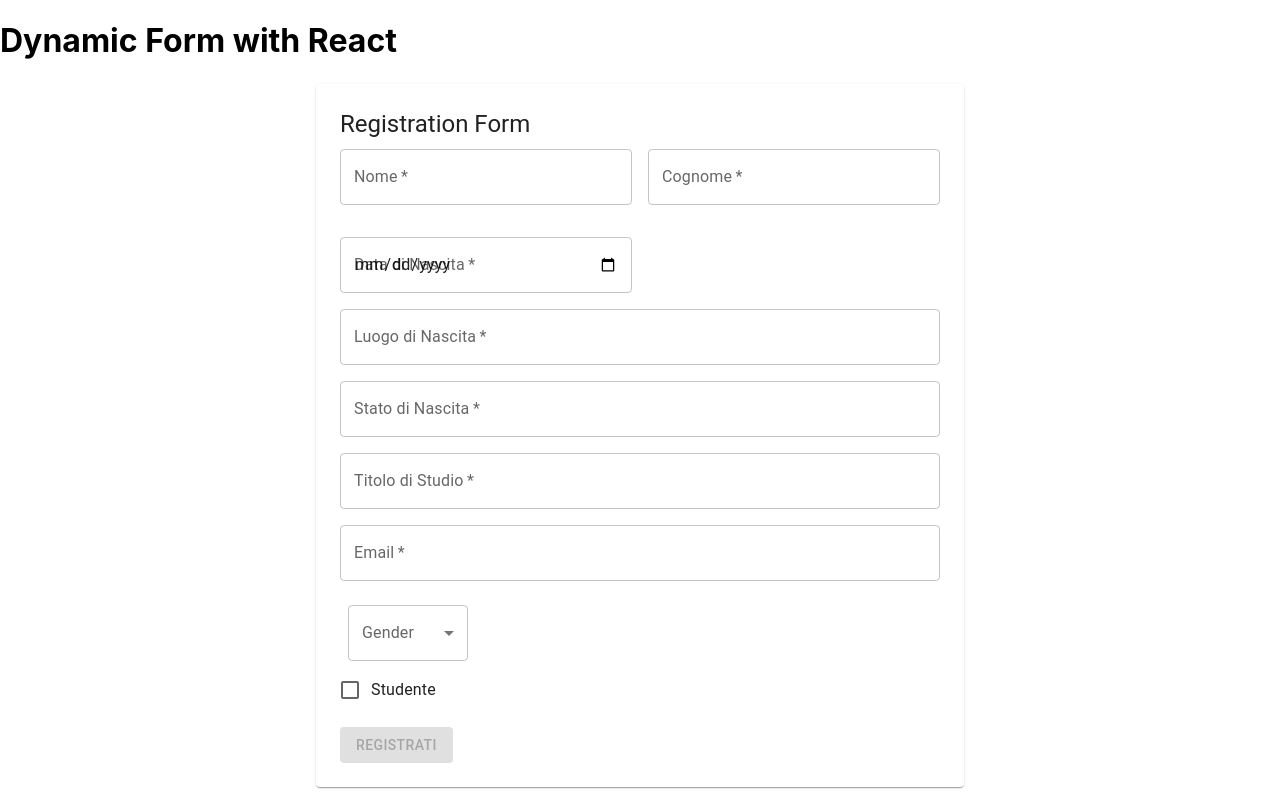
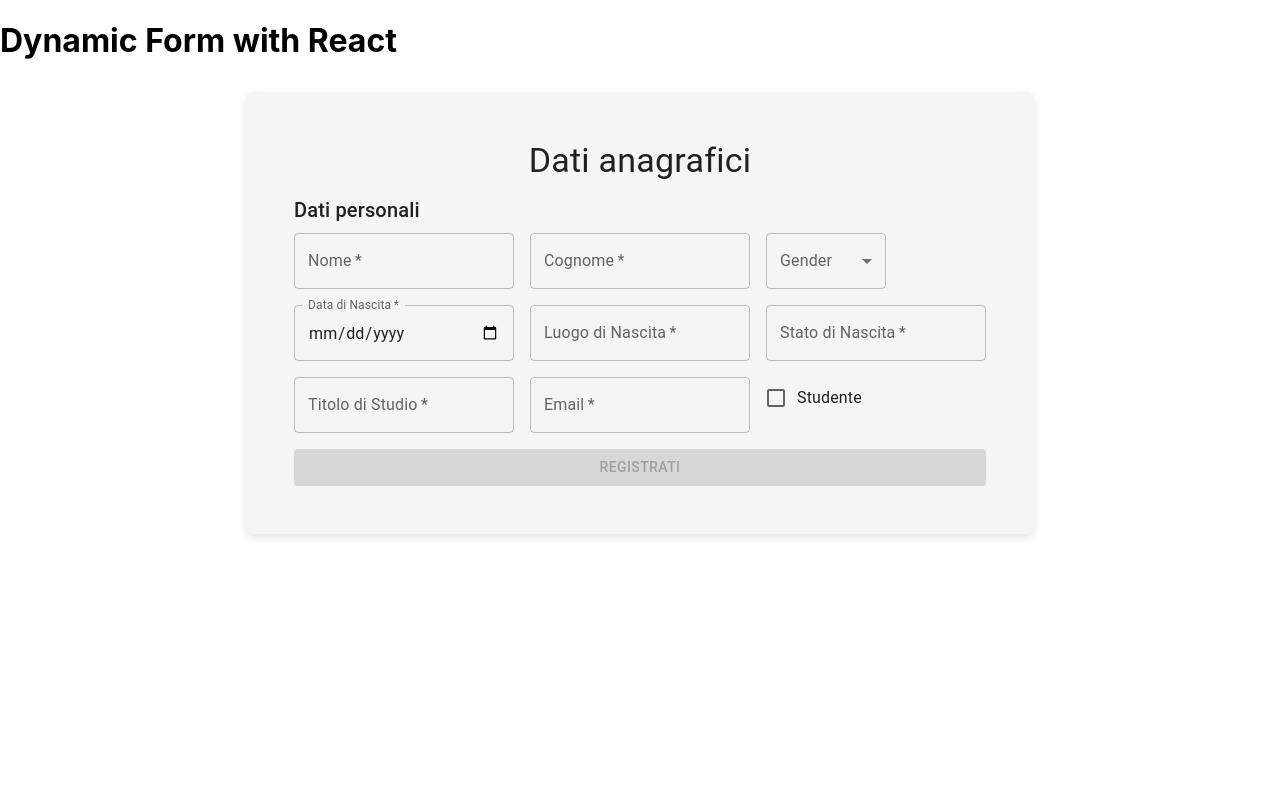
Before and after one commit to mattia757/Ing_Soft, a React (Create React App) app in the folder frontend/: page / in a window 1280 px wide. Built offline with nearby package versions, Linux system fonts and the light colour scheme.

Commit message:
Campi Anagrafici

```diff
--- a/frontend/src/App.js
+++ b/frontend/src/App.js
@@ -1,6 +1,7 @@
 import './App.css';
 import './apps/RegisterUser'
 import RegisterUser from './apps/RegisterUser';
+import Test from './apps/Test';
 import ControlledOpenSelect from './apps/Test';
 
 function App() {
--- a/frontend/src/apps/RegisterUser.js
+++ b/frontend/src/apps/RegisterUser.js
@@ -1,4 +1,5 @@
 import React, { useState, useEffect } from 'react';
+
 import {
   Button,
   Checkbox,
@@ -16,18 +17,21 @@ import {
 import styled from '@mui/material/styles/styled';
 
 const StyledPaper = styled(Paper)(({ theme }) => ({
-  padding: theme.spacing(3),
-  maxWidth: '600px',
-  margin: 'auto',
-  marginTop: theme.spacing(3),
+  padding: theme.spacing(6),
+  //maxWidth: '600px',
+  margin: '2rem',
+  //marginTop: theme.spacing(3),
+  backgroundColor: '#f5f5f5',
+  borderRadius: '8px',
+  boxShadow: '0px 4px 8px rgba(0, 0, 0, 0.1)',
 }));
 
 const StyledForm = styled('form')(({ theme }) => ({
   '& .MuiTextField-root': {
-    marginBottom: theme.spacing(2),
+    //marginBottom: theme.spacing(2),
   },
   '& .MuiButton-root': {
-    marginTop: theme.spacing(2),
+    //marginTop: theme.spacing(2),
   },
 }));
 
@@ -79,7 +83,8 @@ function RegistrationForm() {
       birthCountry &&
       educationTitle &&
       email &&
-      isEmailValid(email)
+      isEmailValid(email) &&
+      typeof isStudent === 'boolean'
     ) {
       setIsFormComplete(true);
     } else {
@@ -133,12 +138,15 @@ function RegistrationForm() {
   return (
     <Container maxWidth="md">
       <StyledPaper>
-        <Typography variant="h5" gutterBottom>
-          Registration Form
+        <Typography variant="h4" align='center' gutterBottom>
+          Dati anagrafici
+        </Typography>
+        <Typography variant="h6" gutterBottom>
+          Dati personali
         </Typography>
         <StyledForm onSubmit={handleSubmit}>
           <Grid container spacing={2}>
-            <Grid item xs={12} sm={6}>
+            <Grid item xs={12} sm={4}>
               <TextField
                 label="Nome"
                 fullWidth
@@ -152,7 +160,7 @@ function RegistrationForm() {
                 }
               />
             </Grid>
-            <Grid item xs={12} sm={6}>
+            <Grid item xs={12} sm={4}>
               <TextField
                 label="Cognome"
                 fullWidth
@@ -166,19 +174,47 @@ function RegistrationForm() {
                 }
               />
             </Grid>
-            <Grid item xs={12} sm={6}>
+            <Grid item xs={12} sm={4}>
+              <FormControl sx={{ m: 1, minWidth: 120 }} style={{ margin: 'auto' }}>
+              <InputLabel id="demo-controlled-open-select-label" >
+                Gender
+              </InputLabel>
+                <Select
+                  labelId="demo-controlled-open-select-label"
+                  id="demo-controlled-open-select"
+                  open={open}
+                  onClose={handleClose}
+                  onOpen={handleOpen}
+                  name="gender"
+                  value={gender}
+                  label="Gender"
+                  onChange={(event) => setGender(event.target.value)}
+                  required
+                >
+                  <MenuItem value={'maschio'}>Maschio</MenuItem>
+                  <MenuItem value={'femmina'}>Femmina</MenuItem>
+                </Select>
+              </FormControl>
+            </Grid>
+            <Grid item xs={12} sm={4}>
               <TextField
                 label="Data di Nascita"
                 fullWidth
                 type="date"
-                name="birthDate"
-                value={birthDate}
-                onChange={(event) => setBirthDate(event.target.value)}
+                InputLabelProps={{
+                  shrink: true,
+                }}
+                InputProps={{
+                  inputProps: {
+                    max: new Date().toISOString().split('T')[0], // Impedisci la selezione di date future
+                  },
+                  value: birthDate,
+                  onChange: (event) => setBirthDate(event.target.value),
+                }}
                 required
               />
             </Grid>
-            </Grid>
-            <Grid item xs={12}>
+            <Grid item xs={12} sm={4}>
               <TextField
                 label="Luogo di Nascita"
                 fullWidth
@@ -191,7 +227,7 @@ function RegistrationForm() {
                 }}
               />
             </Grid>
-            <Grid item xs={12}>
+            <Grid item xs={12} sm={4}>
               <TextField
                 label="Stato di Nascita"
                 fullWidth
@@ -201,7 +237,7 @@ function RegistrationForm() {
                 required
               />
             </Grid>
-            <Grid item xs={12}>
+            <Grid item xs={12} sm={4}>
               <TextField
                 label="Titolo di Studio"
                 fullWidth
@@ -211,7 +247,7 @@ function RegistrationForm() {
                 required
               />
             </Grid>
-            <Grid item xs={12}>
+            <Grid item xs={12} sm={4}>
               <TextField
                 label="Email"
                 fullWidth
@@ -228,28 +264,7 @@ function RegistrationForm() {
                 }
               />
             </Grid>
-            <Grid item xs={12} sm={6}>
-              <FormControl sx={{ m: 1, minWidth: 120 }}>
-                <InputLabel id="demo-controlled-open-select-label">
-                  Gender
-                </InputLabel>
-                <Select
-                  labelId="demo-controlled-open-select-label"
-                  id="demo-controlled-open-select"
-                  open={open}
-                  onClose={handleClose}
-                  onOpen={handleOpen}
-                  name="gender"
-                  value={gender}
-                  label="Gender"
-                  onChange={(event) => setGender(event.target.value)}
-                  required
-                >
-                  <MenuItem value={'maschio'}>Maschio</MenuItem>
-                  <MenuItem value={'femmina'}>Femmina</MenuItem>
-                </Select>
-              </FormControl>
-            <Grid item xs={12}>
+            <Grid item xs={12} sm={4}>
               <FormControlLabel
                 control={
                   <Checkbox
@@ -267,6 +282,8 @@ function RegistrationForm() {
                 variant="contained"
                 color="primary"
                 disabled={!isFormComplete}
+                fullWidth
+                style={{ borderRadius: '4px' }}
               >
                 Registrati
               </Button>
--- a/frontend/src/apps/Test.js
+++ b/frontend/src/apps/Test.js
@@ -1,44 +1,31 @@
-import * as React from 'react';
-import InputLabel from '@mui/material/InputLabel';
-import MenuItem from '@mui/material/MenuItem';
-import FormControl from '@mui/material/FormControl';
-import Select from '@mui/material/Select';
-import Button from '@mui/material/Button';
+import React, { useState } from 'react';
+import TextField from '@mui/material/TextField';
 
-export default function ControlledOpenSelect() {
-  const [open, setOpen] = React.useState(false);
-  const [gender, setGender] = React.useState('');
+function Test() {
+  const [birthDate, setBirthDate] = useState('');
 
-  const handleChange = (event) => {
-    setGender(event.target.value);
-  };
-
-  const handleClose = () => {
-    setOpen(false);
-  };
-
-  const handleOpen = () => {
-    setOpen(true);
+  const handleDateChange = (event) => {
+    setBirthDate(event.target.value);
   };
 
   return (
-    <div>
-      <FormControl sx={{ m: 1, minWidth: 120 }}>
-        <InputLabel id="demo-controlled-open-select-label">Gender</InputLabel>
-        <Select
-          labelId="demo-controlled-open-select-label"
-          id="demo-controlled-open-select"
-          open={open}
-          onClose={handleClose}
-          onOpen={handleOpen}
-          value={gender}
-          label="Gender"
-          onChange={handleChange}
-        >
-          <MenuItem value={'maschio'}>maschio</MenuItem>
-          <MenuItem value={'femmina'}>femmina</MenuItem>
-        </Select>
-      </FormControl>
-    </div>
+    <TextField
+      label="Data di Nascita"
+      fullWidth
+      type="date"
+      InputLabelProps={{
+        shrink: true,
+      }}
+      InputProps={{
+        inputProps: {
+          max: new Date().toISOString().split('T')[0], // Impedisci la selezione di date future
+        },
+        value: birthDate,
+        onChange: handleDateChange,
+      }}
+      required
+    />
   );
 }
+
+export default Test;
```
